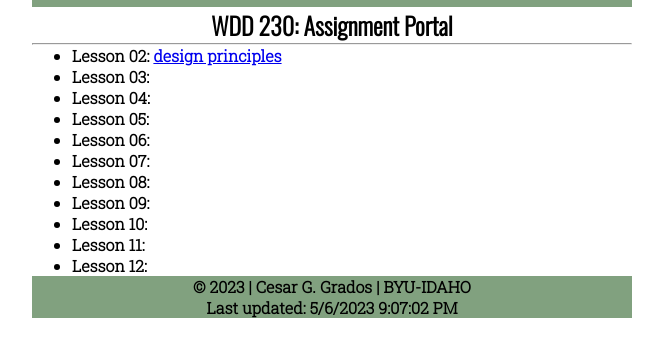
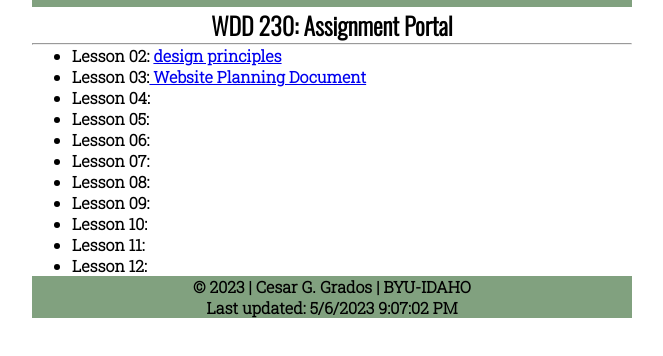
Before and after one commit to cesarBYU/wdd230, a plain HTML site: page index.html in a window 1280 px wide. Shown: the part 172-528 px from the top of the page, without its empty margins (308-971 px from the left). Drawn offline with nearby package versions, Linux system fonts and the light colour scheme.

Commit message:
weel 03.1

```diff
--- a/index.html
+++ b/index.html
@@ -25,7 +25,7 @@
             <li> Lesson 02: <a href="lesson2/design-principles.html"  target="_blank" > design principles  </a></li>
         </ul>
         <ul>
-            <li>Lesson 03:<a href="#"  target="_blank"> </a></li>
+            <li>Lesson 03:<a href="lesson3/index.html"  target="_blank"> Website Planning Document</a></li>
         </ul>
         <ul>
             <li>Lesson 04:<a href="#"  target="_blank"> </a></li>
```
